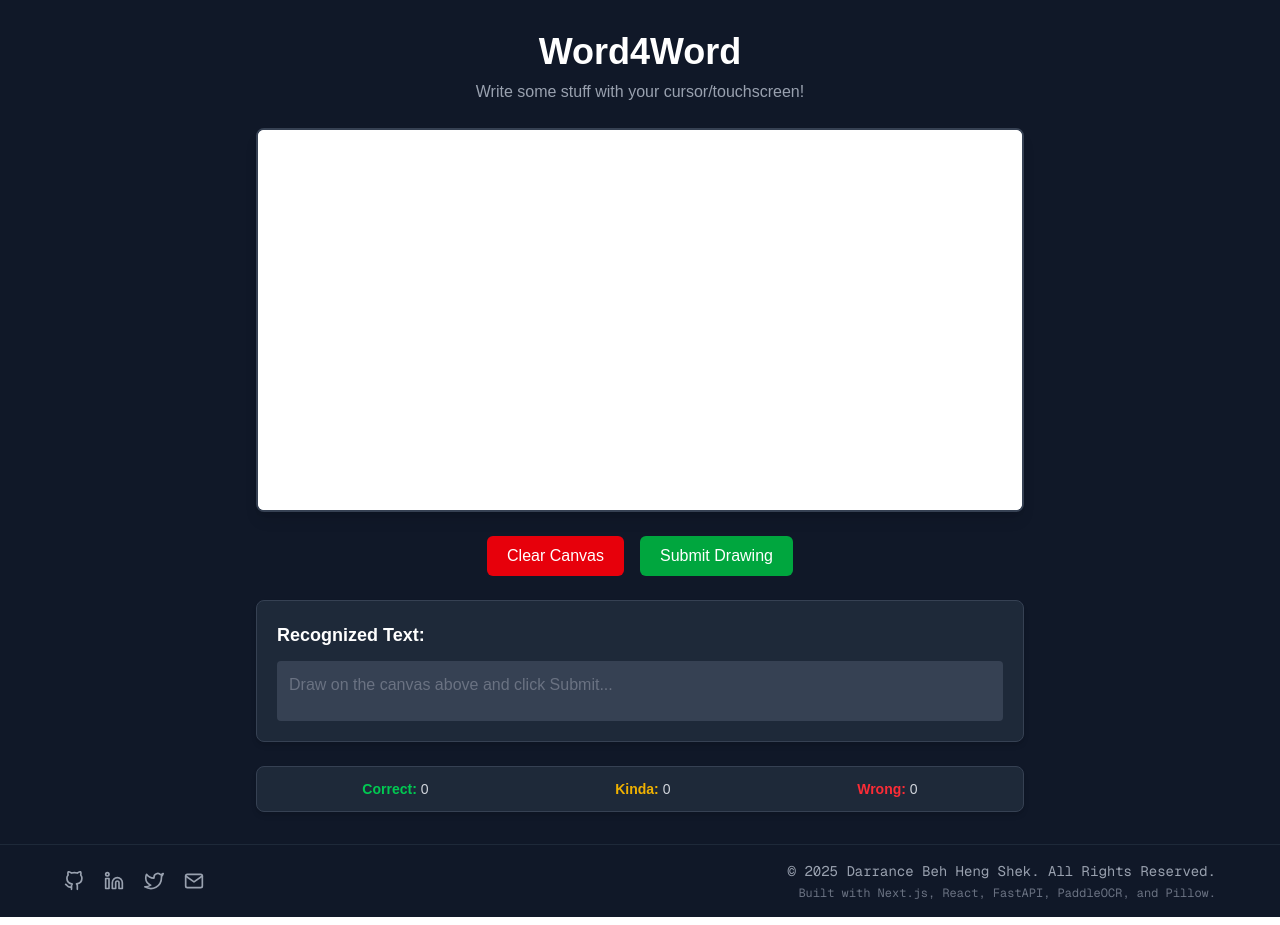
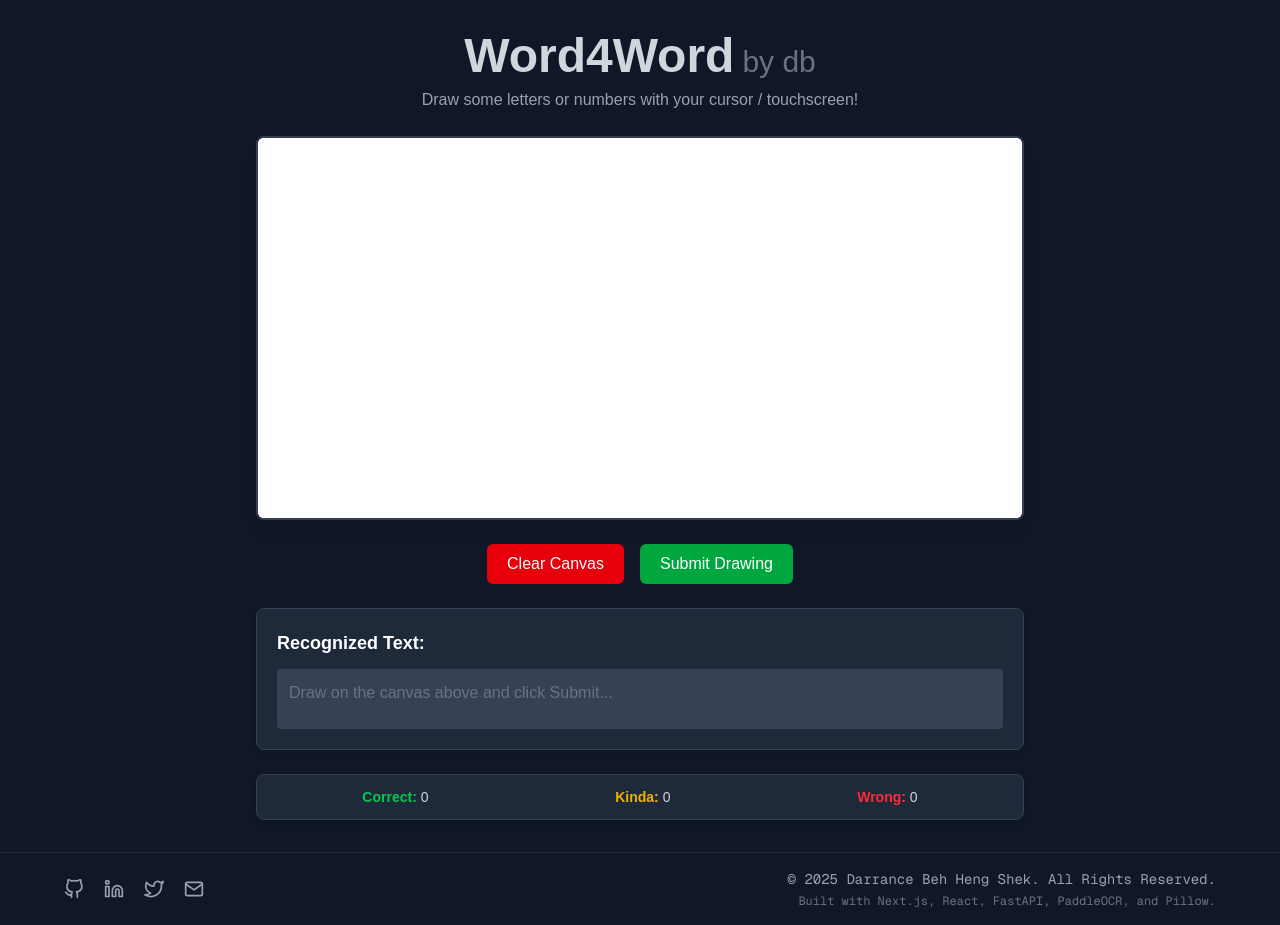
Before and after one commit to darrancebeh/word4word, a Next.js app: page / in a window 1280 px wide. Built offline with nearby package versions, Linux system fonts and the light colour scheme.

Commit message:
Added credits to header.

```diff
--- a/src/app/page.tsx
+++ b/src/app/page.tsx
@@ -139,8 +139,15 @@ export default function Home() {
     <main className="flex flex-col min-h-screen bg-gray-900 text-gray-300">
       {/* LandingPage Content Area (flex-grow) */}
       <div className="flex-grow flex flex-col items-center justify-center p-4 sm:p-6 md:p-8">
-        <h1 className="text-3xl sm:text-4xl font-bold mb-2 text-white">Word4Word</h1>
-        <p className="text-gray-400 mb-4 sm:mb-6 text-center">Write some stuff with your cursor/touchscreen!</p>
+        <h1 className="text-4xl sm:text-5xl font-extrabold mb-2 text-center flex items-baseline gap-x-2">
+          <span>
+            Word4Word
+          </span>
+          <span className="text-lg sm:text-3xl font-normal text-gray-500">
+            by db
+          </span>
+        </h1>
+        <p className="text-gray-400 mb-4 sm:mb-6 text-center">Draw some letters or numbers with your cursor / touchscreen!</p>
 
         {isProcessing && <p className="text-yellow-400 mb-4 animate-pulse">Processing your handwriting...</p>}
 
```
